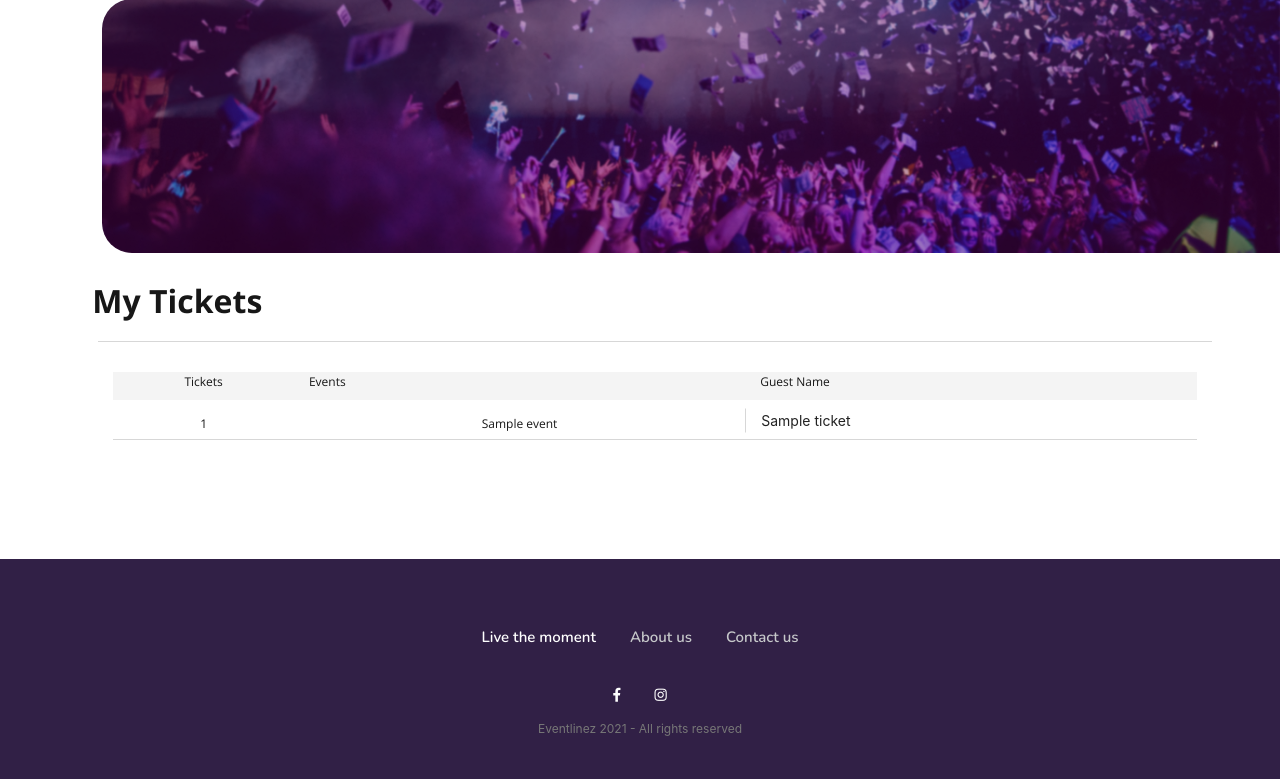
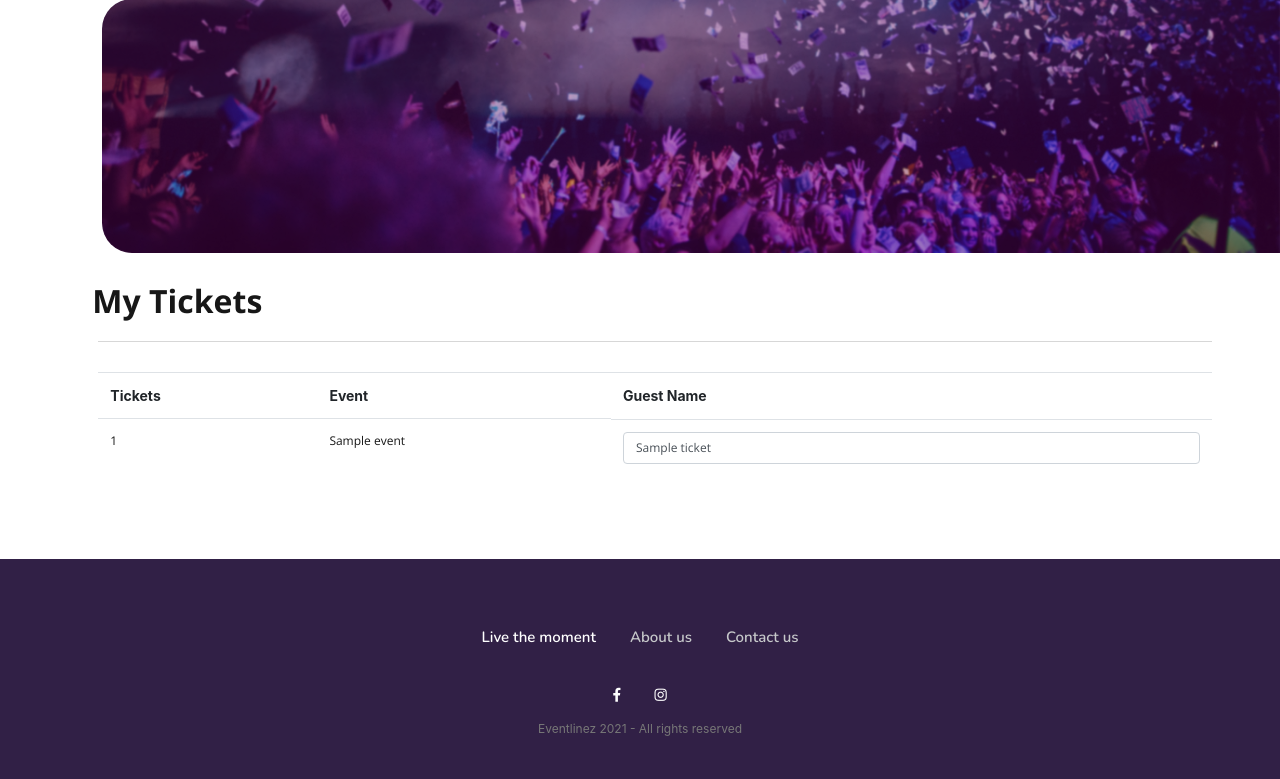
Before and after one commit to rtexerinha/eventlinez, a Django app: page /order/ticket/ in a window 1280 px wide. Shown: the part 100-879 px from the top of the page. Run offline with Django 3.2, Linux system fonts and the light colour scheme; a user stored in the database is signed in; tables that the repository leaves empty hold one stand-in row (values such as "Sample post"); parts of the project's set-up code (start-up, migrations or seed data) failed here and were passed over; some libraries are stand-ins or nearby versions.

Commit message:
View de ticket funcional - Alterando o guest name

```diff
--- a/order/templates/ticket/ticket_customer.html
+++ b/order/templates/ticket/ticket_customer.html
@@ -1,5 +1,6 @@
 {% extends "base.html" %}
 {% load static %}
+{% csrf_token %}
 {% block title %}
 	Ticket - Eventlinez!
 {% endblock %}
@@ -20,49 +21,91 @@
 
             <div class="col-lg-12 col-sm-12" style="border-top: 1px solid #D7D7D7; margin-bottom: 30px"></div>
 
-            <main class="col-lg-12 mb-5">
-                <aside class="col-lg-12">
-                    <div class="row">
-                        <div class="col-lg-2 col-2 bg-gray">
-                            <h6 class="text-default" style="justify-content: center">Tickets</h6>
-                        </div>
 
-                        <div class="col-lg-5 col-4 bg-gray">
-                            <h6 class="text-default">Events</h6>
-                        </div>
+                     <table class="table col-lg-12">
+                    <tr>
+                        <th>Tickets</th>
+                        <th>Event</th>
+                        <th>Guest Name</th>
 
-                        <div class="col-lg-5 col-6 bg-gray">
-                            <h6 class="text-default">Guest Name</h6>
-                        </div>
-                    </div>
+                    </tr>
 
-                    <article class="row">
                     {% for tickets in tickets %}
-                        <div class="tab-ticket-div col-lg-2 col-2">
-                            <p class="text-default border-tab-ticket" >
-                                {{ tickets.id }}
-                            </p>
-                        </div>
-
-                        <div class="tab-ticket-div col-lg-5 col-4 ">
-                            <p class="text-default border-tab-ticket">
-                                {{ tickets.event }}
-                            </p>
-                        </div>
-
-                        <form class="tab-ticket-div col-lg-5 col-5" style="border-bottom: 1px solid #D7D7D7; ">
-                            <input class="col-12 border-input"
-                                   type="text"
-                                   value="{{ tickets.guest_name }}"
-                                   name="guest"
-                                   id="guest">
-                        </form>
+                        <tr>
+                            <td class="td-ticket">
+                                <p class="text-default text-default-mobile"> {{ tickets.id }}</p>
+                            </td>
+                            <td class="td-ticket">
+                                <p class="text-default text-default-mobile"> {{ tickets.event }}</p>
+                            </td>
+                            <td class="text-default editable td-ticket" data-id="{{ tickets.id }}" data-type="guest_name">
+                                <input type="guest_name" class="input-data form-control-ticket " value="{{ tickets.guest_name }}">
+                            </td>
+                        </tr>
 
                     {% endfor %}
-                    </article>
-                </aside>
-            </main>
+                    </table>
+
         </section>
 	</main>
 
 {% endblock %}
+
+
+{% block custom_js %}
+    <script>
+        $(document).ready(function(){
+            $(document).on("dblclick", ".editable" ,function(){
+
+                let value=$(this).text();
+                let input_type="guest_name";
+                let input="<input type='"+input_type+"' class='input-data form-control' value='"+value+"' >";
+                $(this).html(input);
+                {#$(this).removeClass("editable")#}
+            }
+            );
+
+
+            $(document).on("blur",".input-data",function(){
+                let value=$(this).val();
+                let td=$(this).parent("td");
+                $(this).remove();
+                td.html(value);
+                td.addClass("editable");
+                let type=td.data("type");
+                sendToServer(td.data("id"),value,type);
+            });
+            $(document).on("keypress",".input-data",function(e){
+                let key=e.which;
+                if(key===13){
+                    let value=$(this).val();
+                    let td=$(this).parent("td");
+                    $(this).remove();
+                    td.html(value);
+                    td.addClass("editable");
+                    let type=td.data("type");
+                    sendToServer(td.data("id"),value,type);
+                }
+            });
+
+            function sendToServer(id,value,type){
+                console.log(id);
+                console.log(value);
+                console.log(type);
+                $.ajax({
+                    url:"http://127.0.0.1:8000/order/ticket/save/",
+                    type:"POST",
+                    data:{id:id,type:type,value:value},
+                })
+                .done(function(response){
+                    console.log(response);
+                })
+                .fail(function(){
+                   console.log("Error Occured");
+                });
+
+            }
+
+        });
+    </script>
+{% endblock custom_js %}
--- a/static/css/styles.css
+++ b/static/css/styles.css
@@ -1695,7 +1695,37 @@ div.content-right-signin {
     border-left: 1px solid #D7D7D7;
 }
 
+
+
+element.style {
+}
+.form-control-ticket {
+    display: block;
+    width: 100%;
+    height: calc(1.5em + .75rem + 2px);
+    padding: .375rem .75rem;
+    font-size: 0.75rem;
+    font-weight: 400;
+    line-height: 1.5;
+    color: #495057;
+    background-color: #fff;
+    background-clip: padding-box;
+    border: 1px solid #ced4da;
+    border-radius: .25rem;
+    transition: border-color .15s ease-in-out,box-shadow .15s ease-in-out;
+}
+
 @media(max-width: 600px){
+    .td-ticket{
+        padding: 0.5rem 0.2rem 0.2rem 0.2rem!important;
+    }
+    .form-control-ticket {
+        font-size: 0.625rem;
+    }
+    .text-default-mobile{
+        font-size: 10px!important;
+    }
+
     .text-secondary-default {
         font-size: 1.5rem;
         line-height: 1rem;
```
